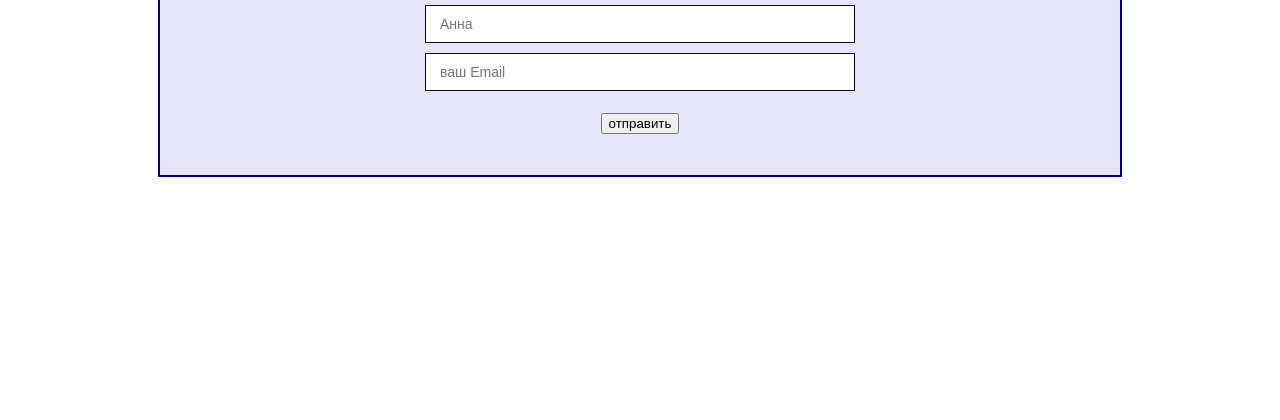
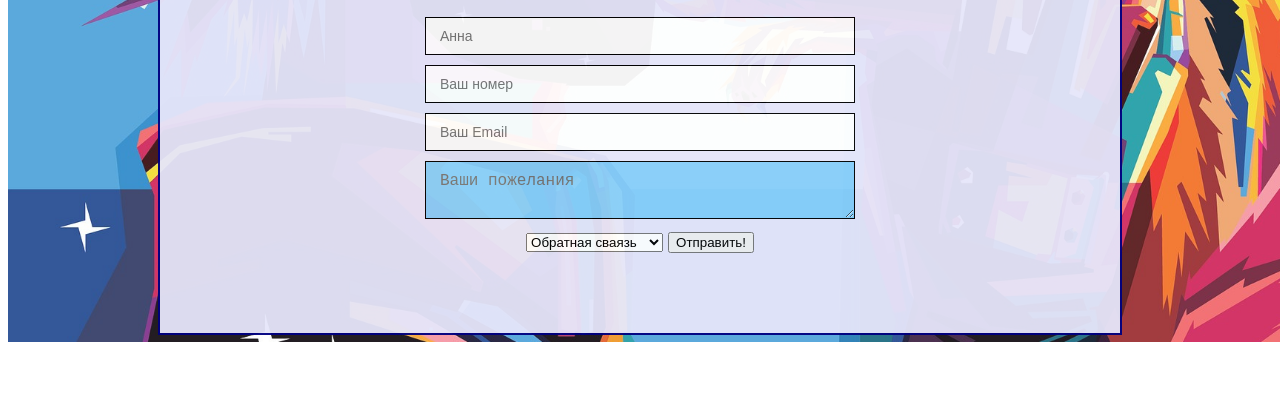
Before and after one commit to yyfghhg/lms-2, a plain HTML site: page index.html in a window 1280 px wide. Shown: the part 458-878 px from the top of the page. Before the commit the page ends 800 px from the top, so only its background shows below. Drawn offline with Linux system fonts and the light colour scheme.

Commit message:
сайт топ

```diff
--- a/index.html
+++ b/index.html
@@ -13,12 +13,20 @@
 
 		</div>
 		<div class='feedback container'>
-			<p>Напиши мне</p>
-
+			<p>Напиши мне, друг</p>
+			<p><a href='https://vk.com/id550068450'>Вконтакте</a></p>
 			<form class='from'>
 				<input class='form__input' placeholder='Анна' type='text'/>
-				<input class='form__input' placeholder='ваш Email' type='mail'/>
-				<button class='form__button'>отправить</button>
+				<input class='form__input' placeholder='Ваш номер' type='mail'/>
+				<input class='form__input' placeholder='Ваш Email' type='mail'/>
+				<textarea class='HHH' placeholder='Ваши пожелания'></textarea>
+				<select class='NNN'>
+					<option disabled>Форма сообщения</option>
+					<option>Обратная сваязь</option>
+					<option>Позвони мне</option>
+					<option>Поддержка</option>
+				</select>
+				<button class='form__button'>Отправить!</button>
 			</form>
 		</div>
 	</body>
--- a/style.css
+++ b/style.css
@@ -1,3 +1,19 @@
+body {
+	height:100vh ;
+}
+
+body::after {
+	content:'';
+	position: absolute;
+	top: 0;
+	width: 100%;
+	height: 100%;
+	background: url('pg.jpg');
+	background-size: cover;
+	background-repeat: no-repeat;
+	opacity: 0.9;
+}
+
 .header{
 	color: #4b0082;
 	font-size: 16px;
@@ -18,18 +34,21 @@
 	text-decoration: none;
 }
 .feedback{
-	color: #4b0082;
-	font-size: 30px;
-	padding-bottom: 40px;
+	color: #9935CC;
+	font-size: 20px;
+	padding-bottom: 80px;
 	background-color: #E6E6FA;
 
 }
 .container {
+	position: relative;
+	z-index: 1;
 	width: 960px;
 	text-align: center;
 	margin: 70px auto;
 	border: 2px solid #000080;
 	border-radius: 00%;
+	opacity: 0.95;
 }
 .form__input{
 	display: block;
@@ -49,3 +68,13 @@
 	padding: 10px;
 	color: white;
 }
+.HHH{
+	display: block;
+	margin: auto;
+	width: 400px;
+	background: #87CEFA;
+	border: 1px solid;
+	font-size: 16px;
+	padding: 10px 14px;
+	margin-bottom: 10px;
+}
```
Also changed, not shown: pg .jpg (added), pg.jpg (added).
